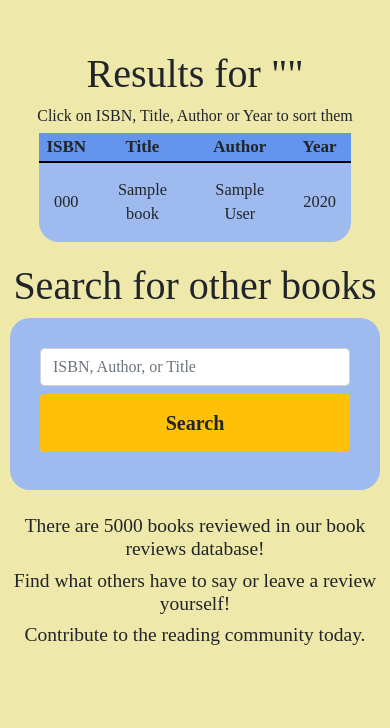
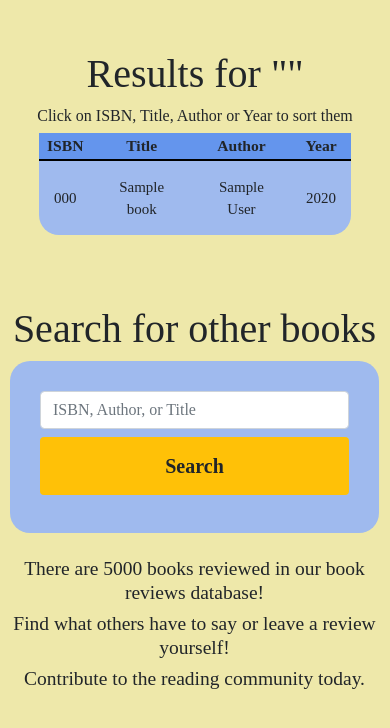
Before and after one commit to auschanh/Book-Reviews, a Flask app: template templates/results.html in a window 390 px wide. Shown: the part 56-784 px from the top of the page. Run offline with Flask 2, Linux system fonts and the light colour scheme; the template is opened without the code that fills it: most values are stand-ins (such as "Sample title", 1, 10 or a date in 2020); some libraries are stand-ins or nearby versions; some web fonts are replaced.

Commit message:
fixed styling for tablets on result and book pg

```diff
--- a/static/style.css
+++ b/static/style.css
@@ -392,6 +392,27 @@ FOR TABLET PORTRAIT
     padding: 0 15px;
     font-size: 12vw;
   }
+  /* result page */
+  .col-md-6 {
+   max-width: 100%;
+  }
+  .resultsrow {
+    text-align: center;
+    display: block;
+  }
+  .result-search {
+    margin-top: 50px;
+  }
+  #result-search {
+    width: 100%;
+  }
+  /* book page */
+  .bookrow {
+    display: flex;
+  }
+  .books-keepsearching > a {
+    margin-left: 0;
+  }
 }
 
 /* when screen is less than 600px wide
@@ -460,11 +481,14 @@ FOR PHONES
 
   /* Results Page*/
   #myTable {
-    font-size: 3.5vw;
+    font-size: 3.2vw;
   }
   .result-search{
     text-align: center;
-    margin: 0px 10px;
+    /* margin: 0px 10px; */
+    max-width: 95%;
+    margin-right: 10px;
+    margin-left: 10px;
     padding-top: 20px;
   }
   #result-search{
--- a/templates/books.html
+++ b/templates/books.html
@@ -4,7 +4,7 @@
 {% endblock %}
 {% block content %}
 <div class="wrapper">
-    <div class="row">
+    <div class="row bookrow">
         <div class="col-sm-6 book-info">
    {% if response %}
         <img src="http://covers.openlibrary.org/b/isbn/{{ response[0][0] }}-L.jpg">
--- a/templates/results.html
+++ b/templates/results.html
@@ -4,7 +4,7 @@
 {% endblock %}
 {% block content %}
 <div class="results-pg">
-    <div class="row">
+    <div class="row resultsrow">
     <div class="col-md-6">
     <h1 style="text-align: center;"> Results for "{{ query }}" </h1>
     <h6 style="text-align: center;"> Click on ISBN, Title, Author or Year to sort them </h6>
```
